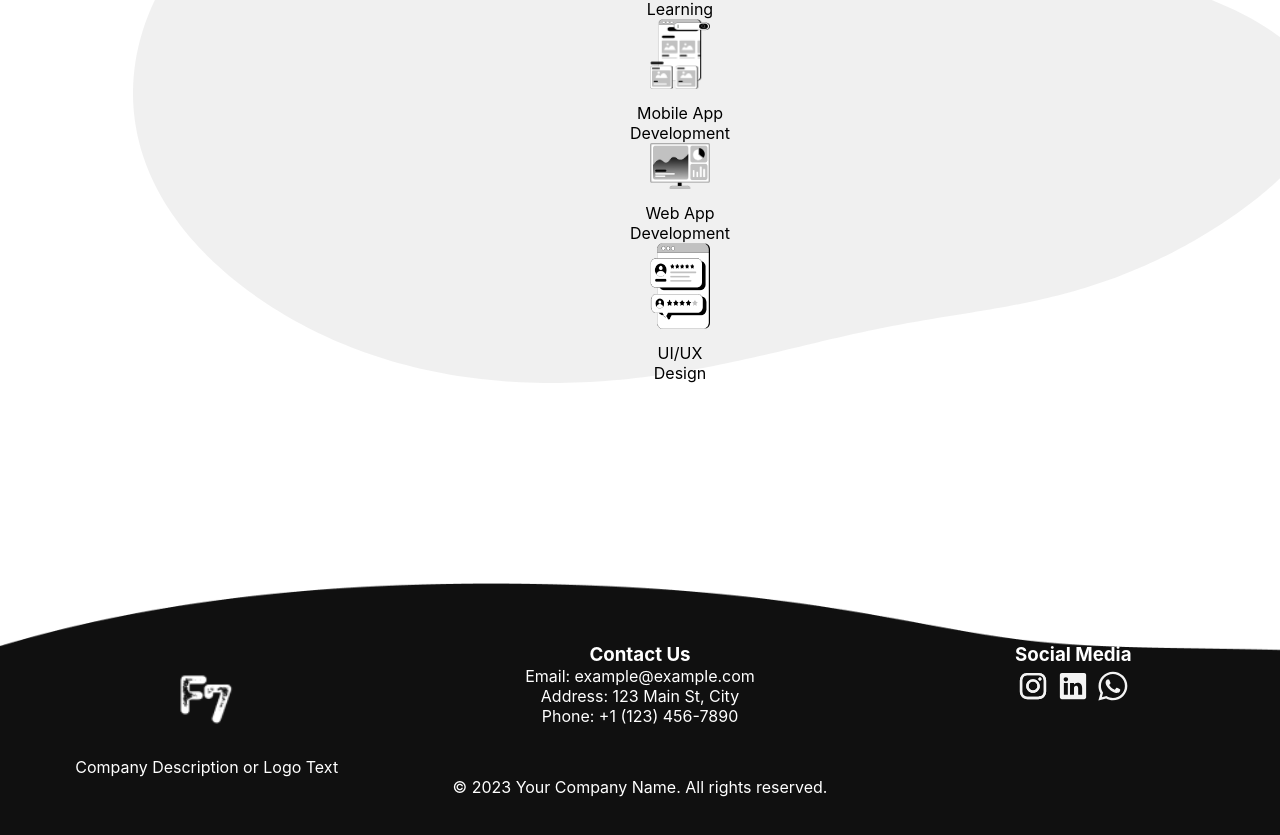
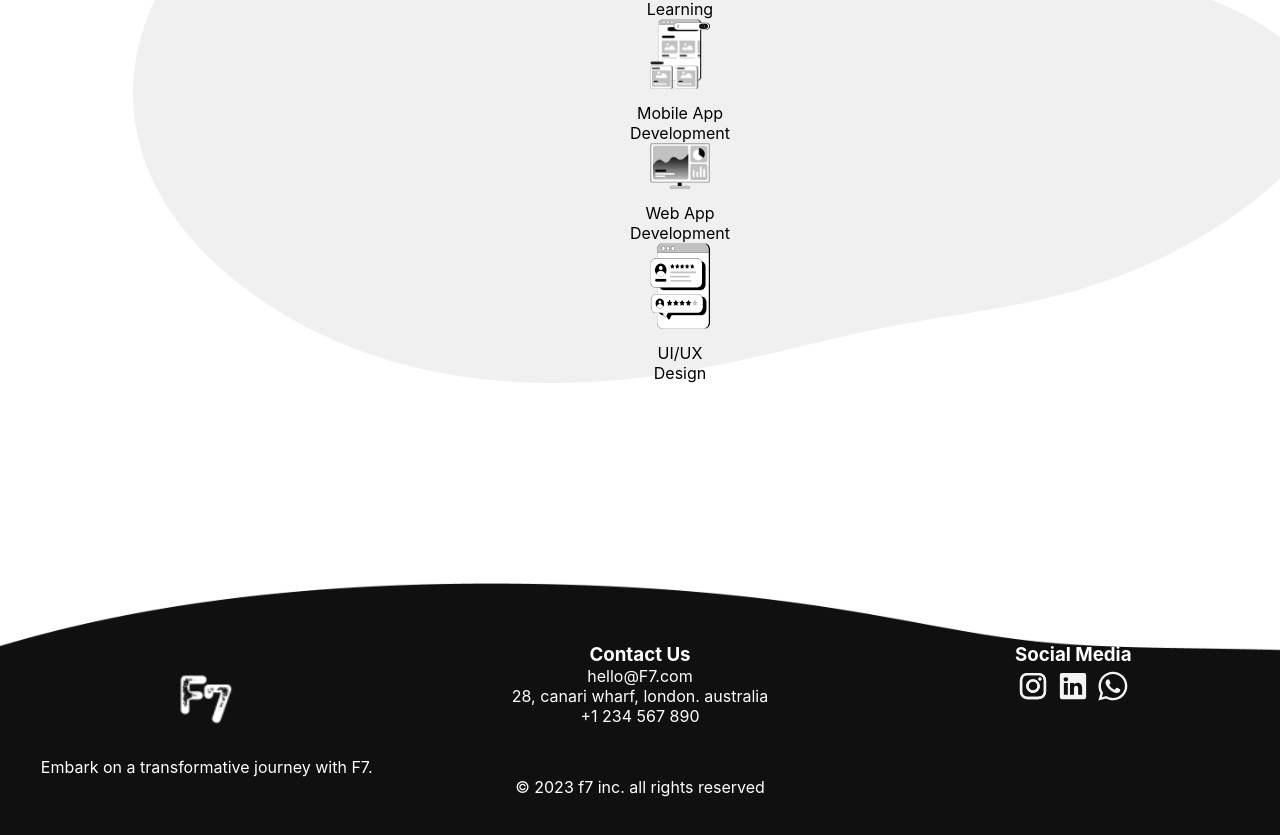
Before and after one commit to F7Team/Website-Frontend, a React (Create React App) app: page / in a window 1280 px wide. Shown: the part 2649-3484 px from the top of the page. Built offline with nearby package versions, Linux system fonts and the light colour scheme.

Commit message:
footer content

```diff
--- a/src/components/footer/Footer.js
+++ b/src/components/footer/Footer.js
@@ -12,13 +12,13 @@ const Footer = () => {
                 <div className="footer-grid">
                     <div className="grid-item">
                         <img src={logoImage} alt="Logo" />
-                        <p>Company Description or Logo Text</p>
+                        <p> Embark on a transformative journey with F7.</p>
                     </div>
                     <div className="grid-item">
                         <h3>Contact Us</h3>
-                        <p>Email: example@example.com</p>
-                        <p>Address: 123 Main St, City</p>
-                        <p>Phone: +1 (123) 456-7890</p>
+                        <p>hello@F7.com</p>
+                        <p>28, canari wharf, london. australia</p>
+                        <p>+1 234 567 890</p>
                     </div>
                     <div className="grid-item">
                         <h3>Social Media</h3>
@@ -30,7 +30,7 @@ const Footer = () => {
                     </div>
                 </div>
                 <div className="copyright">
-                    &copy; 2023 Your Company Name. All rights reserved.
+                    &copy; 2023 f7 inc. all rights reserved
                 </div>
             </div>
         </footer>
```
